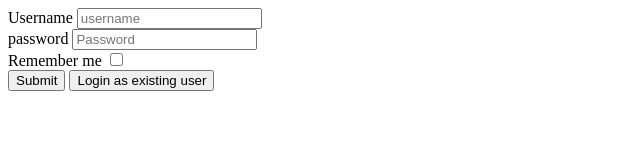
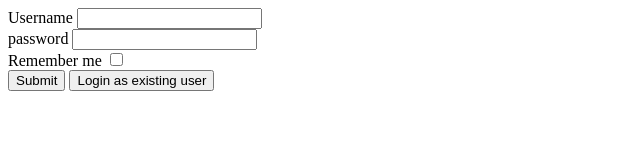
Before and after one commit to acciojob/remember-me-login-form-Vyshnavi1986, a website: page main.html in a window 1280 px wide. Shown: the full height of the page, 0-640 px from the left. Drawn offline with Linux system fonts and the light colour scheme.

Commit message:
created a submission

```diff
--- a/main.html
+++ b/main.html
@@ -7,9 +7,9 @@
 	<!-- the entire body must be written by student -->
 	 <form >
 		 <label for="username">Username</label>
-        <input type="text" placeholder="username" id="username"><br>
+        <input type="text" placeholder="" id="username"><br>
 		 <label for="password">password</label>
-        <input type="password" placeholder="Password" id="password">
+        <input type="password" placeholder="" id="password">
           <div>
             <label for="checkbox">Remember me</label>
             <input type="checkbox" name="checkbox" id="checkbox" >
```
